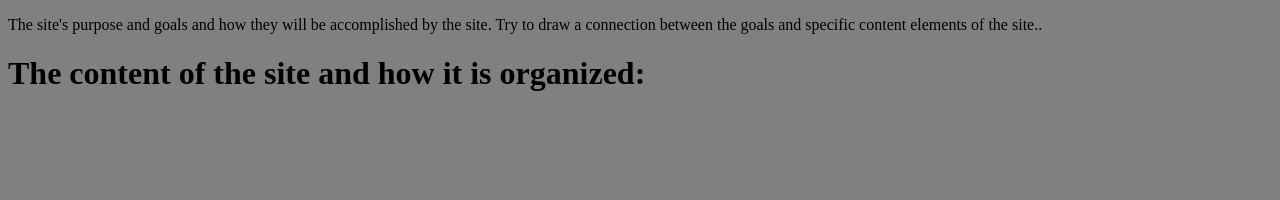
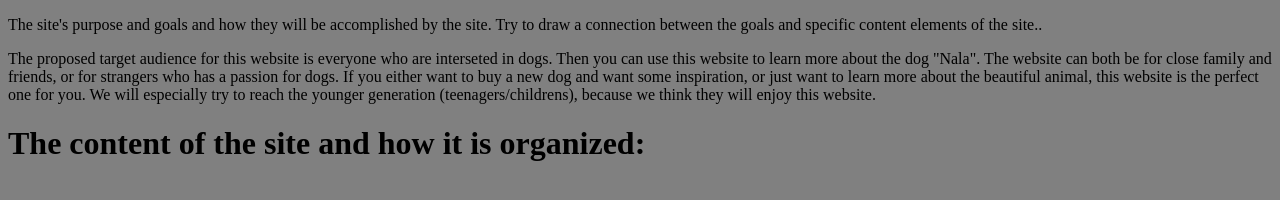
Before and after one commit to ulrikisdahl/Webtek-prosjekt, a plain HTML site: page index.html in a window 1280 px wide. Drawn offline with Linux system fonts and the light colour scheme.

Commit message:
audience

```diff
--- a/index.html
+++ b/index.html
@@ -26,7 +26,14 @@
         </section>
 
         <section id="audience:jacob">
-
+            <p>The proposed target audience for this website is everyone who are interseted in
+                dogs. Then you can use this website to learn more about the dog "Nala".
+                The website can both be for close family and friends, or for strangers who has
+                a passion for dogs. If you either want to buy a new dog and want some inspiration, or
+                just want to learn more about the beautiful animal, this website is the perfect one for
+                you. We will especially try to reach the younger generation (teenagers/childrens), because
+                we think they will enjoy this website.
+              </p>
         </section>
 
         <sectioniv id="content:julian">
```
